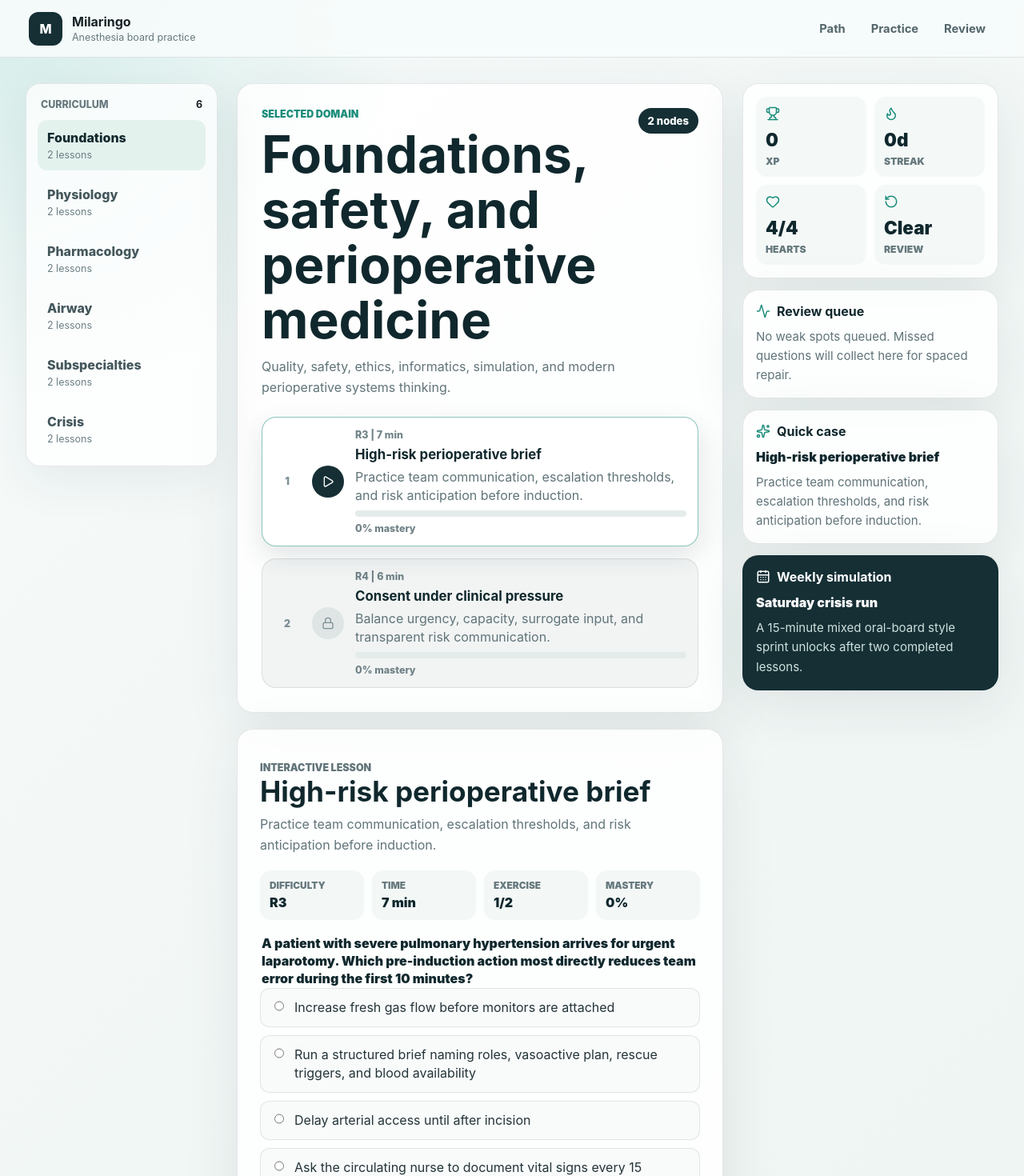
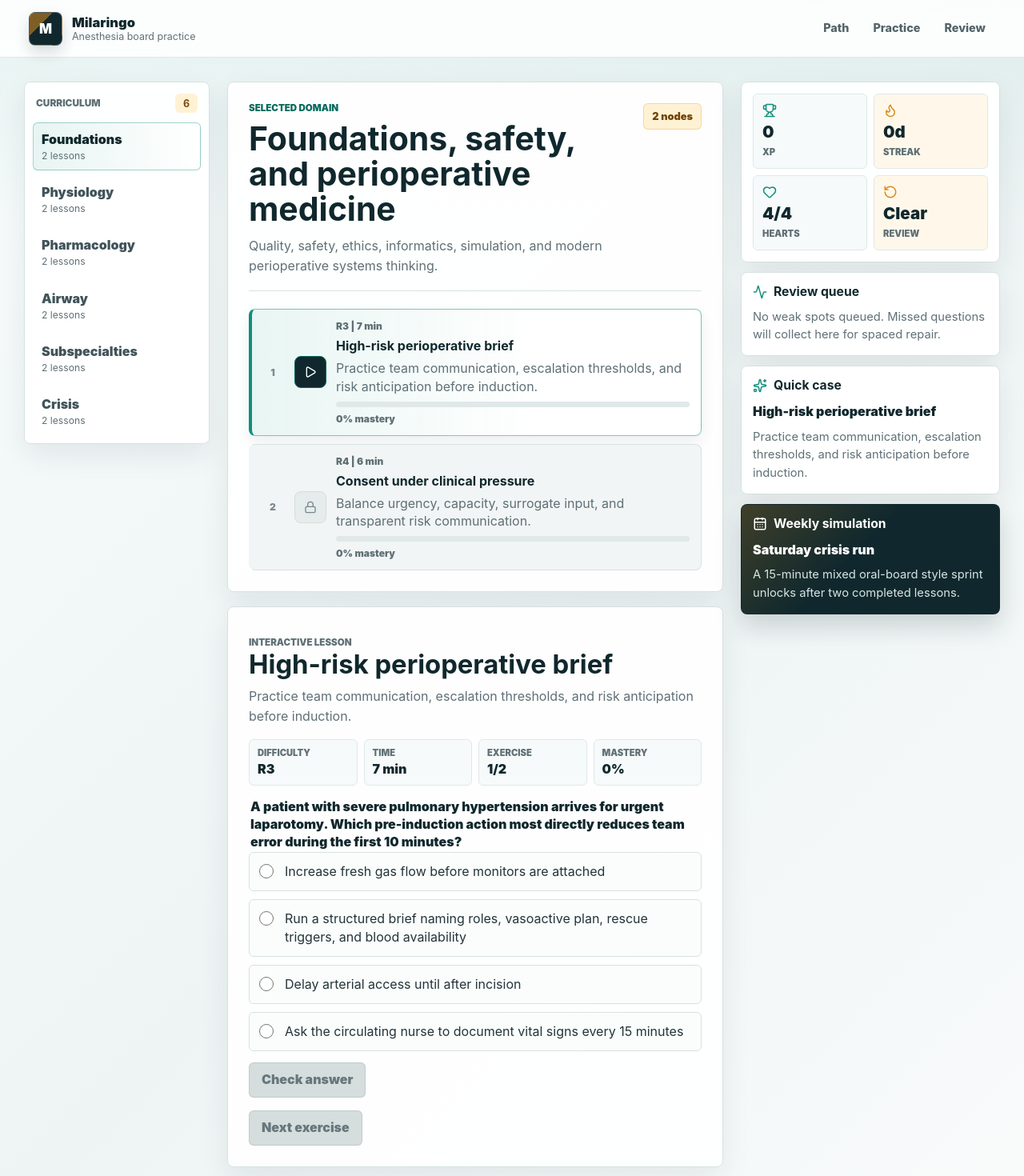
Before and after one commit to victorbeltre/Evaluacion-Anestesica, a React (Vite) app: page / in a window 1280 px wide. Shown: the top 1470 px of the page at 80% size. Built offline with nearby package versions, Linux system fonts and the light colour scheme.

Commit message:
style: polish Milaringo responsive UI

```diff
--- a/src/styles.css
+++ b/src/styles.css
@@ -1,13 +1,44 @@
 :root {
-  font-family: Inter, ui-sans-serif, system-ui, -apple-system, BlinkMacSystemFont, "Segoe UI", sans-serif;
+  font-family:
+    Inter, ui-sans-serif, system-ui, -apple-system, BlinkMacSystemFont, "Segoe UI", sans-serif;
   color: #172126;
-  background: #f4f8f8;
+  background: #eef4f4;
   font-synthesis: none;
   text-rendering: optimizeLegibility;
+  --bg: #eef4f4;
+  --surface: #ffffff;
+  --surface-subtle: #f6fafa;
+  --surface-strong: #10282d;
+  --surface-warm: #fff8ea;
+  --text: #172126;
+  --text-strong: #10282d;
+  --muted: #5f7076;
+  --muted-2: #7c8b90;
+  --border: #d7e1e1;
+  --border-strong: #b8c7c7;
+  --teal: #0f8f7a;
+  --teal-dark: #086b5d;
+  --teal-soft: #e7f5f2;
+  --amber: #d98b1f;
+  --amber-soft: #fff2d4;
+  --danger: #b54a2b;
+  --danger-soft: #fff0ea;
+  --success: #20723a;
+  --success-soft: #e7f5eb;
+  --shadow: 0 14px 36px rgba(16, 40, 45, 0.08);
+  --shadow-sm: 0 8px 18px rgba(16, 40, 45, 0.07);
+  --radius: 8px;
+  --radius-sm: 6px;
+  --topbar-height: 72px;
 }
 
 * {
   box-sizing: border-box;
+}
+
+html {
+  min-width: 320px;
+  background: var(--bg);
 }
 
 body {
@@ -16,10 +47,17 @@
   min-height: 100vh;
 }
 
+body,
 button,
 input,
 select {
   font: inherit;
+}
+
+button,
+select,
+input {
+  color: inherit;
 }
 
 button {
@@ -35,253 +73,320 @@
   text-decoration: none;
 }
 
+button,
+a,
+input,
+select {
+  -webkit-tap-highlight-color: transparent;
+}
+
+:focus-visible {
+  outline: 3px solid rgba(217, 139, 31, 0.42);
+  outline-offset: 2px;
+}
+
 .app-shell {
   min-height: 100vh;
   background:
-    radial-gradient(circle at top left, rgba(38, 168, 148, 0.16), transparent 32rem),
-    linear-gradient(135deg, #f7fbfb 0%, #edf4f1 100%);
+    linear-gradient(180deg, rgba(15, 143, 122, 0.08), rgba(255, 255, 255, 0) 280px),
+    linear-gradient(135deg, #f7fbfb 0%, #eef4f4 55%, #f9fbfb 100%);
 }
 
 .topbar {
   position: sticky;
   top: 0;
-  z-index: 10;
+  z-index: 20;
   display: flex;
   align-items: center;
   justify-content: space-between;
-  gap: 24px;
-  min-height: 72px;
-  padding: 14px clamp(16px, 3vw, 36px);
-  border-bottom: 1px solid rgba(23, 33, 38, 0.1);
-  background: rgba(247, 251, 251, 0.9);
-  backdrop-filter: blur(16px);
+  gap: 20px;
+  min-height: var(--topbar-height);
+  padding: 12px clamp(16px, 3vw, 36px);
+  border-bottom: 1px solid rgba(16, 40, 45, 0.11);
+  background: rgba(255, 255, 255, 0.88);
+  backdrop-filter: blur(18px);
 }
 
 .brand {
   display: inline-flex;
   align-items: center;
+  min-width: 0;
   gap: 12px;
 }
 
 .brand-mark {
   display: grid;
+  flex: 0 0 auto;
   width: 42px;
   height: 42px;
   place-items: center;
-  border-radius: 12px;
-  background: #152f35;
+  border: 1px solid rgba(255, 255, 255, 0.24);
+  border-radius: var(--radius);
+  background:
+    linear-gradient(135deg, rgba(217, 139, 31, 0.95), rgba(217, 139, 31, 0.55) 0 36%, transparent 36%),
+    var(--surface-strong);
   color: #ffffff;
-  font-weight: 800;
+  font-size: 1.05rem;
+  font-weight: 900;
+  letter-spacing: 0;
+  box-shadow: 0 8px 18px rgba(16, 40, 45, 0.16);
 }
 
 .brand strong,
 .brand small {
   display: block;
+  min-width: 0;
+}
+
+.brand strong {
+  color: var(--text-strong);
+  font-size: 1.03rem;
+  font-weight: 900;
 }
 
 .brand small {
-  margin-top: 2px;
-  color: #66787d;
+  margin-top: 1px;
+  color: var(--muted);
   font-size: 0.78rem;
+  line-height: 1.2;
 }
 
 .topbar-nav {
   display: flex;
   align-items: center;
-  gap: 8px;
-  color: #52666b;
-  font-size: 0.92rem;
-  font-weight: 700;
+  gap: 6px;
+  color: #526369;
+  font-size: 0.9rem;
+  font-weight: 800;
+  white-space: nowrap;
 }
 
 .topbar-nav a {
-  border-radius: 999px;
-  padding: 8px 12px;
+  min-height: 40px;
+  border-radius: var(--radius-sm);
+  padding: 10px 12px;
 }
 
 .topbar-nav a:hover {
-  background: rgba(21, 47, 53, 0.08);
-  color: #172126;
+  background: var(--teal-soft);
+  color: var(--teal-dark);
 }
 
 .workspace {
   display: grid;
-  grid-template-columns: minmax(188px, 240px) minmax(0, 1fr) minmax(260px, 320px);
-  gap: clamp(16px, 2vw, 24px);
-  width: min(1480px, 100%);
+  grid-template-columns: minmax(188px, 232px) minmax(0, 1fr) minmax(268px, 324px);
+  align-items: start;
+  gap: clamp(14px, 2vw, 22px);
+  width: min(1460px, 100%);
   margin: 0 auto;
-  padding: clamp(16px, 3vw, 32px);
+  padding: clamp(14px, 2.4vw, 30px);
 }
 
 .domain-sidebar,
 .practice-rail {
   align-self: start;
   position: sticky;
-  top: 96px;
+  top: calc(var(--topbar-height) + 20px);
+}
+
+.domain-sidebar,
+.learning-path,
+.lesson-card,
+.rail-panel {
+  border: 1px solid var(--border);
+  border-radius: var(--radius);
+  background: rgba(255, 255, 255, 0.95);
+  box-shadow: var(--shadow);
 }
 
 .domain-sidebar {
-  border: 1px solid rgba(23, 33, 38, 0.1);
-  border-radius: 18px;
-  background: rgba(255, 255, 255, 0.76);
-  padding: 14px;
-  box-shadow: 0 16px 60px rgba(21, 47, 53, 0.08);
+  overflow: hidden;
+  padding: 10px;
 }
 
 .sidebar-heading {
   display: flex;
   align-items: center;
   justify-content: space-between;
+  gap: 10px;
   padding: 4px 4px 12px;
-  color: #66787d;
-  font-size: 0.78rem;
-  font-weight: 800;
+  color: var(--muted);
+  font-size: 0.74rem;
+  font-weight: 900;
+  letter-spacing: 0;
   text-transform: uppercase;
 }
 
 .sidebar-heading strong {
-  color: #172126;
+  display: inline-grid;
+  min-width: 28px;
+  height: 24px;
+  place-items: center;
+  border-radius: var(--radius-sm);
+  background: var(--amber-soft);
+  color: #7d4a08;
+  font-size: 0.78rem;
 }
 
 .domain-list {
   display: grid;
-  gap: 8px;
+  gap: 6px;
 }
 
 .domain-button {
   display: grid;
-  gap: 4px;
   width: 100%;
-  border: 0;
-  border-radius: 12px;
+  min-height: 54px;
+  gap: 3px;
+  border: 1px solid transparent;
+  border-radius: var(--radius-sm);
   background: transparent;
-  padding: 12px;
-  color: #44575c;
+  padding: 10px;
+  color: #40545a;
   text-align: left;
+  transition:
+    background 150ms ease,
+    border-color 150ms ease,
+    color 150ms ease;
 }
 
-.domain-button:hover,
+.domain-button:hover {
+  border-color: #c9d8d8;
+  background: var(--surface-subtle);
+}
+
 .domain-button.is-selected {
-  background: #e4f2ee;
-  color: #10282d;
+  border-color: rgba(15, 143, 122, 0.38);
+  background: linear-gradient(90deg, var(--teal-soft), #ffffff);
+  color: var(--text-strong);
 }
 
 .domain-button span {
-  font-weight: 800;
+  overflow-wrap: anywhere;
+  font-weight: 900;
+  line-height: 1.25;
 }
 
 .domain-button small {
-  color: #6b7f84;
-  font-size: 0.78rem;
+  color: var(--muted);
+  font-size: 0.76rem;
+  line-height: 1.25;
 }
 
 .stage {
   display: grid;
-  gap: 20px;
   min-width: 0;
-}
-
-.learning-path,
-.lesson-card,
-.rail-panel {
-  border: 1px solid rgba(23, 33, 38, 0.1);
-  border-radius: 20px;
-  background: rgba(255, 255, 255, 0.84);
-  box-shadow: 0 18px 70px rgba(21, 47, 53, 0.09);
+  gap: 18px;
 }
 
 .learning-path {
-  padding: clamp(18px, 2.6vw, 30px);
+  overflow: hidden;
+  padding: clamp(16px, 2.2vw, 26px);
 }
 
 .path-header {
   display: flex;
   align-items: flex-start;
   justify-content: space-between;
-  gap: 20px;
-  margin-bottom: 24px;
+  gap: 18px;
+  margin-bottom: 22px;
+  padding-bottom: 18px;
+  border-bottom: 1px solid var(--border);
 }
 
 .eyebrow {
   margin: 0 0 8px;
-  color: #1b8c7a;
-  font-size: 0.78rem;
+  color: var(--teal-dark);
+  font-size: 0.72rem;
   font-weight: 900;
   letter-spacing: 0;
+  line-height: 1.2;
   text-transform: uppercase;
 }
 
 .path-header h1,
 .lesson-card h2 {
   margin: 0;
-  color: #10282d;
+  color: var(--text-strong);
   line-height: 1.08;
 }
 
 .path-header h1 {
-  max-width: 740px;
-  font-size: clamp(2rem, 5vw, 4.4rem);
+  max-width: 720px;
+  font-size: clamp(2rem, 3.2vw, 3.2rem);
 }
 
 .path-header p:not(.eyebrow),
 .lesson-card p,
 .rail-copy {
-  color: #607479;
-  line-height: 1.6;
+  color: var(--muted);
+  line-height: 1.55;
 }
 
 .path-header p:not(.eyebrow) {
-  max-width: 760px;
+  max-width: 780px;
   margin: 12px 0 0;
 }
 
 .path-count {
   flex: 0 0 auto;
-  border-radius: 999px;
-  background: #152f35;
-  color: #ffffff;
-  padding: 8px 12px;
-  font-size: 0.82rem;
-  font-weight: 800;
+  border: 1px solid rgba(217, 139, 31, 0.28);
+  border-radius: var(--radius-sm);
+  background: var(--amber-soft);
+  color: #714406;
+  padding: 8px 10px;
+  font-size: 0.8rem;
+  font-weight: 900;
+  white-space: nowrap;
 }
 
 .node-lane {
   display: grid;
-  gap: 14px;
+  gap: 10px;
 }
 
 .path-node {
+  position: relative;
   display: grid;
-  grid-template-columns: 34px 40px minmax(0, 1fr);
+  grid-template-columns: 30px 40px minmax(0, 1fr);
   align-items: center;
-  gap: 14px;
   width: 100%;
-  border: 1px solid rgba(23, 33, 38, 0.1);
-  border-radius: 18px;
-  background: #ffffff;
-  padding: 14px;
-  color: #172126;
+  min-height: 112px;
+  gap: 12px;
+  border: 1px solid var(--border);
+  border-left: 4px solid transparent;
+  border-radius: var(--radius);
+  background: var(--surface);
+  padding: 13px 14px 13px 11px;
+  color: var(--text);
   text-align: left;
   transition:
     border-color 160ms ease,
     box-shadow 160ms ease,
-    transform 160ms ease;
+    transform 160ms ease,
+    background 160ms ease;
 }
 
-.path-node:hover:not(:disabled),
-.path-node.is-selected {
-  border-color: rgba(27, 140, 122, 0.5);
-  box-shadow: 0 12px 32px rgba(21, 47, 53, 0.12);
+.path-node:hover:not(:disabled) {
+  border-color: rgba(15, 143, 122, 0.42);
+  box-shadow: var(--shadow-sm);
   transform: translateY(-1px);
 }
 
+.path-node.is-selected {
+  border-color: rgba(15, 143, 122, 0.5);
+  border-left-color: var(--teal);
+  background: linear-gradient(90deg, rgba(231, 245, 242, 0.95), #ffffff 64%);
+  box-shadow: var(--shadow-sm);
+}
+
 .path-node.is-completed {
-  background: #f3fbf8;
+  border-left-color: var(--amber);
 }
 
 .path-node.is-locked {
-  background: #f2f4f4;
-  color: #8a999d;
+  background: #f2f5f5;
+  color: #87969b;
 }
 
 .node-index,
@@ -291,27 +396,36 @@
 }
 
 .node-index {
-  color: #7d9095;
-  font-size: 0.78rem;
+  color: var(--muted-2);
+  font-size: 0.76rem;
   font-weight: 900;
 }
 
 .node-status {
   width: 40px;
   height: 40px;
-  border-radius: 50%;
-  background: #e4f2ee;
-  color: #167665;
+  border: 1px solid rgba(15, 143, 122, 0.22);
+  border-radius: var(--radius);
+  background: var(--teal-soft);
+  color: var(--teal-dark);
+}
+
+.path-node.is-completed .node-status {
+  border-color: rgba(217, 139, 31, 0.38);
+  background: var(--amber-soft);
+  color: #87520b;
 }
 
 .path-node.is-selected .node-status {
-  background: #152f35;
+  border-color: var(--teal-dark);
+  background: var(--surface-strong);
   color: #ffffff;
 }
 
 .path-node.is-locked .node-status {
-  background: #dfe5e5;
-  color: #7d9095;
+  border-color: #d5dddd;
+  background: #e6ecec;
+  color: #78878c;
 }
 
 .node-body {
@@ -322,44 +436,47 @@
 
 .node-kicker,
 .mastery-label {
-  color: #6f8186;
-  font-size: 0.78rem;
-  font-weight: 800;
+  color: var(--muted);
+  font-size: 0.75rem;
+  font-weight: 900;
+  line-height: 1.25;
 }
 
 .node-body strong {
-  color: #10282d;
-  font-size: 1.05rem;
+  overflow-wrap: anywhere;
+  color: var(--text-strong);
+  font-size: 1rem;
+  line-height: 1.25;
 }
 
 .node-body > span:not(.node-kicker):not(.mastery-track):not(.mastery-label) {
-  color: #607479;
-  line-height: 1.45;
+  color: var(--muted);
+  line-height: 1.42;
 }
 
 .mastery-track {
   overflow: hidden;
   width: 100%;
-  height: 8px;
-  border-radius: 999px;
-  background: #e4ebeb;
+  height: 7px;
+  border-radius: 4px;
+  background: #e0e8e8;
 }
 
 .mastery-track span {
   display: block;
   height: 100%;
   border-radius: inherit;
-  background: linear-gradient(90deg, #1b8c7a, #94c947);
+  background: linear-gradient(90deg, var(--teal), var(--amber));
 }
 
 .lesson-card {
   display: grid;
-  gap: 18px;
-  padding: clamp(18px, 2.5vw, 28px);
+  gap: 16px;
+  padding: clamp(16px, 2.2vw, 26px);
 }
 
 .lesson-card h2 {
-  font-size: clamp(1.45rem, 3vw, 2.2rem);
+  font-size: clamp(1.45rem, 2.6vw, 2.05rem);
 }
 
 .lesson-card p {
@@ -369,39 +486,43 @@
 .lesson-meta {
   display: grid;
   grid-template-columns: repeat(4, minmax(0, 1fr));
-  gap: 10px;
+  gap: 8px;
   margin: 0;
 }
 
 .lesson-meta div,
 .lesson-placeholder {
-  border-radius: 14px;
-  background: #f3f8f7;
-  padding: 12px;
+  border: 1px solid #e0e8e8;
+  border-radius: var(--radius-sm);
+  background: var(--surface-subtle);
+  padding: 10px;
 }
 
 .lesson-meta dt {
-  color: #66787d;
-  font-size: 0.74rem;
+  color: var(--muted);
+  font-size: 0.7rem;
   font-weight: 900;
+  line-height: 1.2;
   text-transform: uppercase;
 }
 
 .lesson-meta dd {
+  overflow-wrap: anywhere;
   margin: 4px 0 0;
-  color: #10282d;
+  color: var(--text-strong);
   font-weight: 900;
+  line-height: 1.2;
 }
 
 .lesson-placeholder {
   display: grid;
   gap: 6px;
-  color: #607479;
+  color: var(--muted);
   line-height: 1.5;
 }
 
 .lesson-placeholder strong {
-  color: #10282d;
+  color: var(--text-strong);
 }
 
 .exercise-body {
@@ -412,16 +533,16 @@
 .exercise-prompt,
 .choice-list legend,
 .recall-field > span {
-  margin: 0;
-  color: #10282d;
+  margin: 0 0 2px;
+  color: var(--text-strong);
   font-weight: 900;
-  line-height: 1.4;
+  line-height: 1.35;
 }
 
 .choice-list {
   display: grid;
+  min-width: 0;
   gap: 10px;
-  min-width: 0;
   margin: 0;
   border: 0;
   padding: 0;
@@ -429,41 +550,68 @@
 
 .choice-option {
   display: grid;
-  grid-template-columns: 20px minmax(0, 1fr);
+  grid-template-columns: 22px minmax(0, 1fr);
   align-items: start;
+  min-height: 48px;
   gap: 10px;
-  border: 1px solid rgba(23, 33, 38, 0.1);
-  border-radius: 12px;
-  background: #f8fbfa;
+  border: 1px solid var(--border);
+  border-radius: var(--radius-sm);
+  background: #fbfdfd;
   padding: 12px;
   color: #243439;
-  line-height: 1.45;
+  line-height: 1.43;
+  transition:
+    background 140ms ease,
+    border-color 140ms ease,
+    box-shadow 140ms ease;
+}
+
+.choice-option:hover {
+  border-color: #bacaca;
+  background: var(--surface);
 }
 
 .choice-option:has(input:checked) {
-  border-color: rgba(27, 140, 122, 0.55);
-  background: #e8f6f2;
+  border-color: rgba(15, 143, 122, 0.62);
+  background: var(--teal-soft);
+  box-shadow: inset 4px 0 0 var(--teal);
 }
 
 .choice-option input {
-  margin-top: 3px;
+  width: 18px;
+  height: 18px;
+  margin: 2px 0 0;
+  accent-color: var(--teal);
+}
+
+.choice-option span {
+  min-width: 0;
+  overflow-wrap: anywhere;
 }
 
 .answer-feedback {
   display: grid;
   gap: 4px;
-  border-radius: 12px;
+  border: 1px solid transparent;
+  border-radius: var(--radius-sm);
   padding: 12px;
   line-height: 1.45;
 }
 
+.answer-feedback strong,
+.answer-feedback span {
+  overflow-wrap: anywhere;
+}
+
 .answer-feedback.is-correct {
-  background: #e8f6ec;
+  border-color: rgba(32, 114, 58, 0.2);
+  background: var(--success-soft);
   color: #184f2a;
 }
 
 .answer-feedback.is-incorrect {
-  background: #fff1eb;
+  border-color: rgba(181, 74, 43, 0.2);
+  background: var(--danger-soft);
   color: #7a2f18;
 }
 
@@ -474,44 +622,67 @@
 
 .match-row {
   display: grid;
-  grid-template-columns: minmax(0, 0.95fr) minmax(0, 1.15fr);
+  grid-template-columns: minmax(0, 0.9fr) minmax(0, 1.1fr);
   gap: 10px;
-  align-items: center;
+  align-items: stretch;
 }
 
 .match-row span,
 .match-row select,
 .recall-field input {
+  width: 100%;
   min-width: 0;
-  border: 1px solid rgba(23, 33, 38, 0.12);
-  border-radius: 12px;
-  background: #ffffff;
-  padding: 11px 12px;
+  min-height: 46px;
+  border: 1px solid var(--border);
+  border-radius: var(--radius-sm);
+  background: var(--surface);
+  padding: 10px 12px;
 }
 
 .match-row span {
-  background: #f3f8f7;
+  display: flex;
+  align-items: center;
+  background: var(--surface-subtle);
   color: #243439;
   line-height: 1.35;
+  overflow-wrap: anywhere;
+}
+
+.match-row select,
+.recall-field input {
+  color: var(--text-strong);
+}
+
+.match-row select:disabled,
+.recall-field input:disabled {
+  color: var(--muted);
+  opacity: 1;
 }
 
 .ordering-list {
   display: grid;
   gap: 10px;
   margin: 0;
-  padding-left: 22px;
+  padding-left: 24px;
 }
 
 .ordering-list li {
-  border: 1px solid rgba(23, 33, 38, 0.1);
-  border-radius: 12px;
-  background: #f8fbfa;
+  border: 1px solid var(--border);
+  border-radius: var(--radius-sm);
+  background: #fbfdfd;
   padding: 12px;
 }
 
 .ordering-list li::marker {
-  color: #1b8c7a;
+  color: var(--teal);
   font-weight: 900;
+}
+
+.ordering-list li > span {
+  display: block;
+  color: #243439;
+  line-height: 1.42;
+  overflow-wrap: anywhere;
 }
 
 .step-controls,
@@ -524,12 +695,27 @@
 
 .step-controls button,
 .exercise-actions button {
-  border: 1px solid rgba(23, 33, 38, 0.14);
-  border-radius: 10px;
-  background: #ffffff;
-  color: #10282d;
-  padding: 9px 11px;
-  font-weight: 800;
+  min-height: 42px;
+  border: 1px solid var(--border-strong);
+  border-radius: var(--radius-sm);
+  background: var(--surface);
+  color: var(--text-strong);
+  padding: 9px 12px;
+  font-size: 0.88rem;
+  font-weight: 900;
+  line-height: 1.15;
+}
+
+.step-controls button:hover:not(:disabled),
+.exercise-actions button:hover:not(:disabled) {
+  border-color: rgba(15, 143, 122, 0.48);
+  background: var(--teal-soft);
+}
+
+.step-controls button:disabled,
+.exercise-actions button:disabled {
+  color: #8a989c;
+  background: #f0f4f4;
 }
 
 .recall-field {
@@ -541,27 +727,33 @@
 .case-stem {
   display: grid;
   gap: 10px;
-  border-radius: 14px;
-  background: #f3f8f7;
+  border: 1px solid #dce7e7;
+  border-radius: var(--radius);
+  background:
+    linear-gradient(90deg, rgba(15, 143, 122, 0.08), transparent 52%),
+    var(--surface-subtle);
   padding: 16px;
 }
 
 .flashcard-surface strong {
-  color: #10282d;
-  font-size: 1.1rem;
+  color: var(--text-strong);
+  font-size: 1.08rem;
   line-height: 1.35;
+  overflow-wrap: anywhere;
 }
 
 .flashcard-surface span,
 .case-stem p {
-  color: #52666b;
-  line-height: 1.55;
+  color: #526369;
+  line-height: 1.52;
 }
 
 .case-stem h3 {
   margin: 0;
-  color: #10282d;
-  font-size: 1.1rem;
+  color: var(--text-strong);
+  font-size: 1.08rem;
+  line-height: 1.3;
+  overflow-wrap: anywhere;
 }
 
 .case-stem p {
@@ -570,57 +762,87 @@
 
 .primary-action {
   justify-self: start;
-  border: 0;
-  border-radius: 12px;
-  background: #152f35;
+  min-height: 44px;
+  border: 1px solid rgba(16, 40, 45, 0.1);
+  border-radius: var(--radius-sm);
+  background: var(--surface-strong);
   color: #ffffff;
-  padding: 12px 16px;
+  padding: 11px 15px;
   font-weight: 900;
+  line-height: 1.2;
+  box-shadow: 0 8px 16px rgba(16, 40, 45, 0.13);
+  transition:
+    background 140ms ease,
+    box-shadow 140ms ease,
+    transform 140ms ease;
+}
+
+.primary-action:hover:not(:disabled) {
+  background: #173940;
+  box-shadow: 0 10px 20px rgba(16, 40, 45, 0.17);
+  transform: translateY(-1px);
 }
 
 .primary-action:disabled {
-  background: #c9d4d5;
-  color: #5d6f74;
+  background: #d5dddd;
+  color: #66777d;
+  box-shadow: none;
 }
 
 .practice-rail {
   display: grid;
-  gap: 14px;
+  gap: 12px;
 }
 
 .rail-panel {
-  padding: 16px;
+  padding: 14px;
 }
 
 .metric-grid {
   display: grid;
   grid-template-columns: repeat(2, minmax(0, 1fr));
-  gap: 10px;
+  gap: 8px;
 }
 
 .metric-card {
   display: grid;
-  gap: 6px;
-  min-height: 96px;
-  border-radius: 14px;
-  background: #f4f9f8;
-  padding: 12px;
+  min-height: 94px;
+  gap: 5px;
+  border: 1px solid #dfe8e8;
+  border-radius: var(--radius-sm);
+  background: var(--surface-subtle);
+  padding: 11px;
+}
+
+.metric-card:nth-child(2),
+.metric-card:nth-child(4) {
+  background: var(--surface-warm);
 }
 
 .metric-icon {
-  color: #1b8c7a;
+  color: var(--teal);
+  line-height: 0;
+}
+
+.metric-card:nth-child(2) .metric-icon,
+.metric-card:nth-child(4) .metric-icon {
+  color: var(--amber);
 }
 
 .metric-value {
-  color: #10282d;
-  font-size: 1.4rem;
+  min-width: 0;
+  overflow-wrap: anywhere;
+  color: var(--text-strong);
+  font-size: 1.28rem;
   font-weight: 900;
+  line-height: 1.1;
 }
 
 .metric-label {
-  color: #66787d;
-  font-size: 0.76rem;
+  color: var(--muted);
+  font-size: 0.7rem;
   font-weight: 900;
+  line-height: 1.2;
   text-transform: uppercase;
 }
 
@@ -628,29 +850,37 @@
   display: flex;
   align-items: center;
   gap: 8px;
-  color: #1b8c7a;
+  color: var(--teal);
 }
 
 .rail-panel-title h2 {
+  min-width: 0;
   margin: 0;
-  color: #10282d;
-  font-size: 1rem;
+  color: var(--text-strong);
+  font-size: 0.98rem;
+  line-height: 1.25;
 }
 
 .rail-copy {
   margin: 10px 0 0;
-  font-size: 0.94rem;
+  font-size: 0.92rem;
 }
 
 .case-title {
   margin: 12px 0 0;
-  color: #10282d;
+  color: var(--text-strong);
   font-weight: 900;
+  line-height: 1.3;
+  overflow-wrap: anywhere;
 }
 
 .weekly-panel {
-  background: #152f35;
+  border-color: rgba(16, 40, 45, 0.72);
+  background:
+    linear-gradient(135deg, rgba(217, 139, 31, 0.24), transparent 44%),
+    var(--surface-strong);
   color: #ffffff;
+  box-shadow: 0 14px 32px rgba(16, 40, 45, 0.18);
 }
 
 .weekly-panel .rail-panel-title,
@@ -660,39 +890,45 @@
 }
 
 .weekly-panel .rail-copy {
-  color: #cfe0dd;
+  color: #d7e5e3;
 }
 
-@media (max-width: 1080px) {
+@media (max-width: 1180px) {
   .workspace {
-    grid-template-columns: minmax(180px, 220px) minmax(0, 1fr);
+    grid-template-columns: minmax(176px, 218px) minmax(0, 1fr);
   }
 
   .practice-rail {
     grid-column: 1 / -1;
     position: static;
-    grid-template-columns: repeat(2, minmax(0, 1fr));
+    grid-template-columns: repeat(3, minmax(0, 1fr));
   }
 
   .progress-panel {
-    grid-column: 1 / -1;
+    grid-column: span 2;
   }
 }
 
-@media (max-width: 760px) {
+@media (max-width: 860px) {
+  :root {
+    --topbar-height: 66px;
+  }
+
   .topbar {
     align-items: flex-start;
     flex-direction: column;
+    gap: 10px;
   }
 
   .topbar-nav {
     width: 100%;
     overflow-x: auto;
+    padding-bottom: 2px;
   }
 
   .workspace {
     grid-template-columns: 1fr;
-    padding: 14px;
+    padding: 12px;
   }
 
   .domain-sidebar {
@@ -702,11 +938,12 @@
   .domain-list {
     display: flex;
     overflow-x: auto;
-    padding-bottom: 4px;
+    gap: 8px;
+    padding-bottom: 3px;
   }
 
   .domain-button {
-    min-width: 148px;
+    flex: 0 0 158px;
   }
 
   .path-header {
@@ -714,13 +951,18 @@
   }
 
   .path-header h1 {
-    font-size: 2rem;
+    font-size: clamp(1.8rem, 8vw, 2.2rem);
+  }
+
+  .path-count {
+    justify-self: start;
   }
 
   .path-node {
-    grid-template-columns: 28px 36px minmax(0, 1fr);
+    grid-template-columns: 24px 36px minmax(0, 1fr);
+    min-height: 104px;
     gap: 10px;
-    padding: 12px;
+    padding: 12px 12px 12px 9px;
   }
 
   .node-status {
@@ -728,10 +970,77 @@
     height: 36px;
   }
 
+  .practice-rail {
+    grid-template-columns: 1fr;
+  }
+
+  .progress-panel {
+    grid-column: auto;
+  }
+
   .lesson-meta,
-  .practice-rail,
   .metric-grid,
   .match-row {
     grid-template-columns: 1fr;
   }
 }
+
+@media (max-width: 520px) {
+  .brand {
+    align-items: flex-start;
+  }
+
+  .brand-mark {
+    width: 38px;
+    height: 38px;
+  }
+
+  .learning-path,
+  .lesson-card {
+    padding: 14px;
+  }
+
+  .path-header {
+    margin-bottom: 16px;
+    padding-bottom: 14px;
+  }
+
+  .path-node {
+    grid-template-columns: 32px minmax(0, 1fr);
+  }
+
+  .node-index {
+    display: none;
+  }
+
+  .node-status {
+    align-self: start;
+  }
+
+  .choice-option {
+    grid-template-columns: 20px minmax(0, 1fr);
+    padding: 11px;
+  }
+
+  .primary-action,
+  .exercise-actions .primary-action {
+    justify-self: stretch;
+    width: 100%;
+  }
+
+  .step-controls button,
+  .exercise-actions button {
+    flex: 1 1 132px;
+  }
+}
+
+@media (prefers-reduced-motion: reduce) {
+  *,
+  *::before,
+  *::after {
+    scroll-behavior: auto !important;
+    transition-duration: 0.01ms !important;
+    animation-duration: 0.01ms !important;
+    animation-iteration-count: 1 !important;
+  }
+}
```
